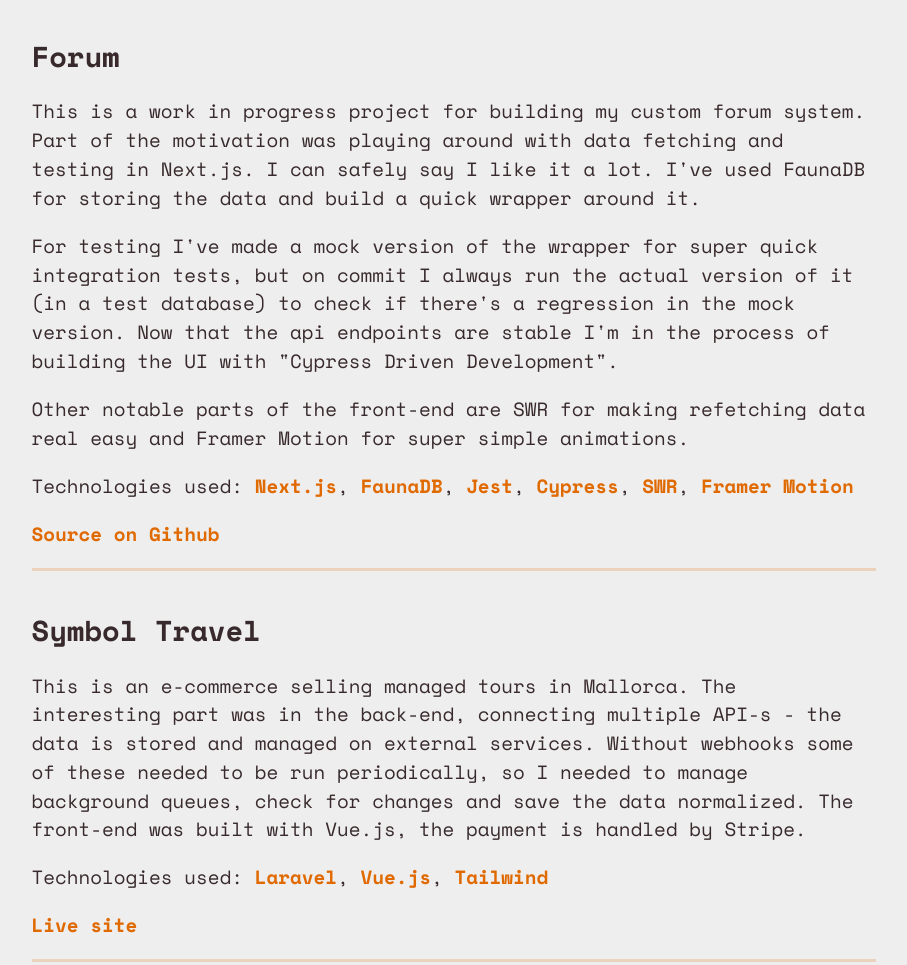
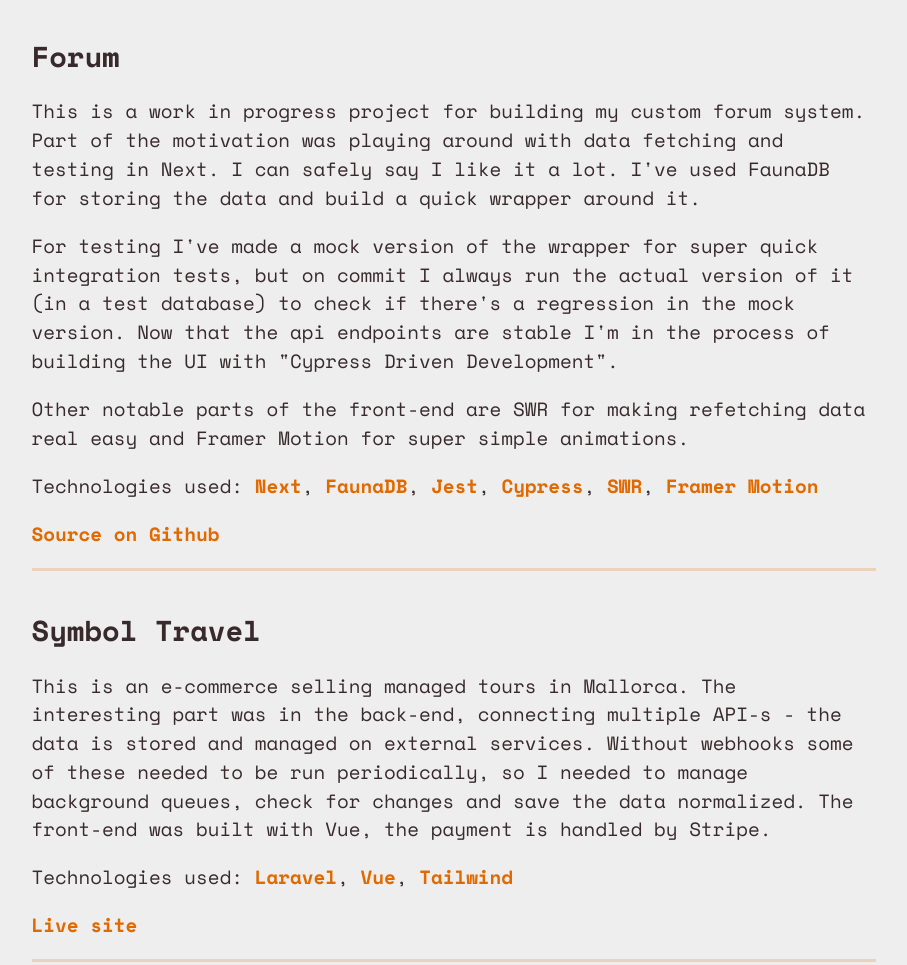
Before and after one commit to JuhG/juhg.hu, a Gatsby site: page / in a window 1280 px wide. Shown: the part 1444-2409 px from the top of the page, without its empty margins (186-1093 px from the left). Built offline with nearby package versions, Linux system fonts and the light colour scheme; Gatsby itself is replaced by a stand-in of ours.

Commit message:
drop the .js

```diff
--- a/content/portfolio/forum.md
+++ b/content/portfolio/forum.md
@@ -4,7 +4,7 @@
 ---
 
 This is a work in progress project for building my custom forum system.
-Part of the motivation was playing around with data fetching and testing in Next.js.
+Part of the motivation was playing around with data fetching and testing in Next.
 I can safely say I like it a lot. I've used FaunaDB for storing the data and build a quick wrapper around it.
 
 For testing I've made a mock version of the wrapper for super quick integration tests, but on commit I always run the actual version of it (in a test database) to check if there's a regression in the mock version. Now that the api endpoints are stable I'm in the process of building the UI with "Cypress Driven Development".
@@ -12,7 +12,7 @@
 Other notable parts of the front-end are SWR for making refetching data real easy and Framer Motion for super simple animations.
 
 Technologies used:
-[Next.js](https://nextjs.org/),
+[Next](https://nextjs.org/),
 [FaunaDB](https://fauna.com/),
 [Jest](https://jestjs.io/),
 [Cypress](https://www.cypress.io/),
--- a/content/portfolio/symbol.md
+++ b/content/portfolio/symbol.md
@@ -3,11 +3,11 @@
 title: Symbol Travel
 ---
 
-This is an e-commerce selling managed tours in Mallorca. The interesting part was in the back-end, connecting multiple API-s - the data is stored and managed on external services. Without webhooks some of these needed to be run periodically, so I needed to manage background queues, check for changes and save the data normalized. The front-end was built with Vue.js, the payment is handled by Stripe.
+This is an e-commerce selling managed tours in Mallorca. The interesting part was in the back-end, connecting multiple API-s - the data is stored and managed on external services. Without webhooks some of these needed to be run periodically, so I needed to manage background queues, check for changes and save the data normalized. The front-end was built with Vue, the payment is handled by Stripe.
 
 Technologies used:
 [Laravel](https://laravel.com/),
-[Vue.js](https://vuejs.org/),
+[Vue](https://vuejs.org/),
 [Tailwind](https://tailwindcss.com/)
 
 [Live site](https://test.symboltravel.com/filter)
--- a/src/pages/index.js
+++ b/src/pages/index.js
@@ -44,7 +44,7 @@
             <span role="img" aria-labelledby="mailbox">
               📮
             </span>
-            <span> You can contact me at </span>
+            <span> You can reach me at </span>
             <a href={`mailto:${data.site.siteMetadata.email}`}>
               {data.site.siteMetadata.email}
             </a>
```
